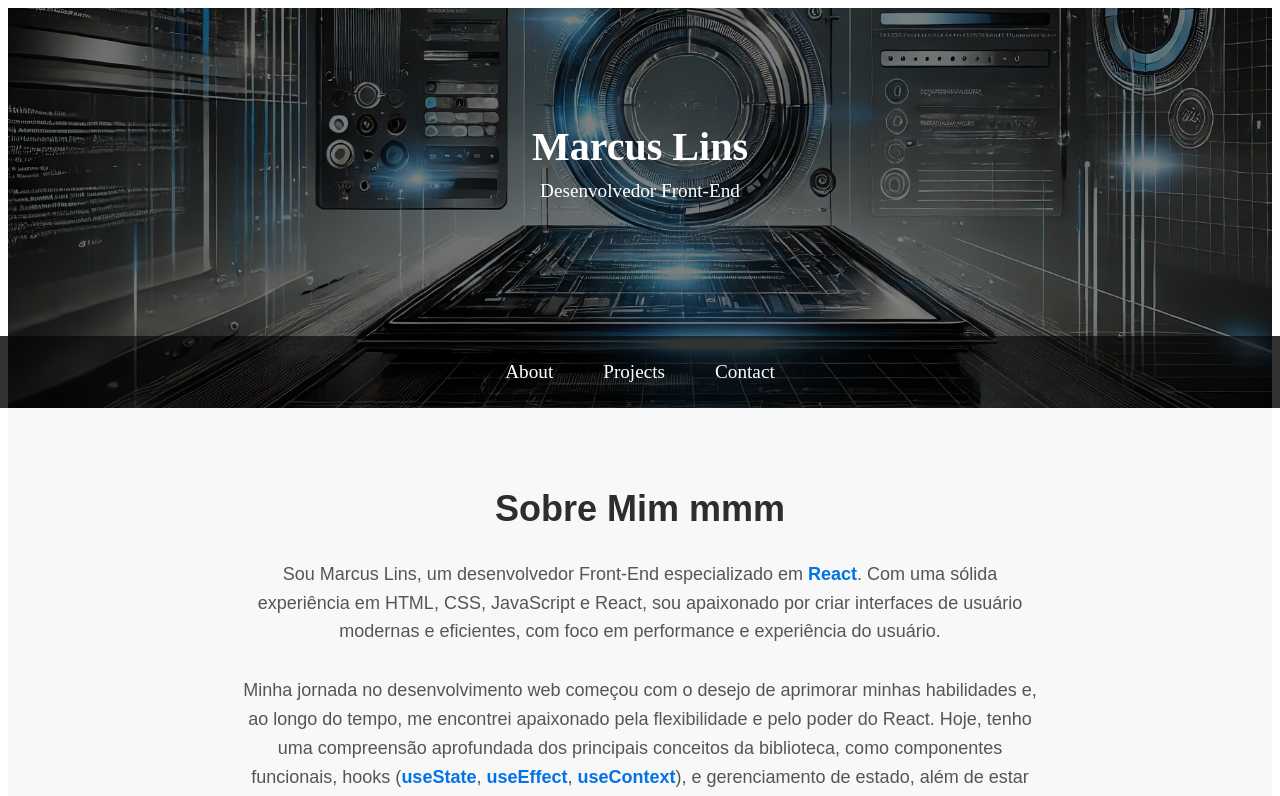
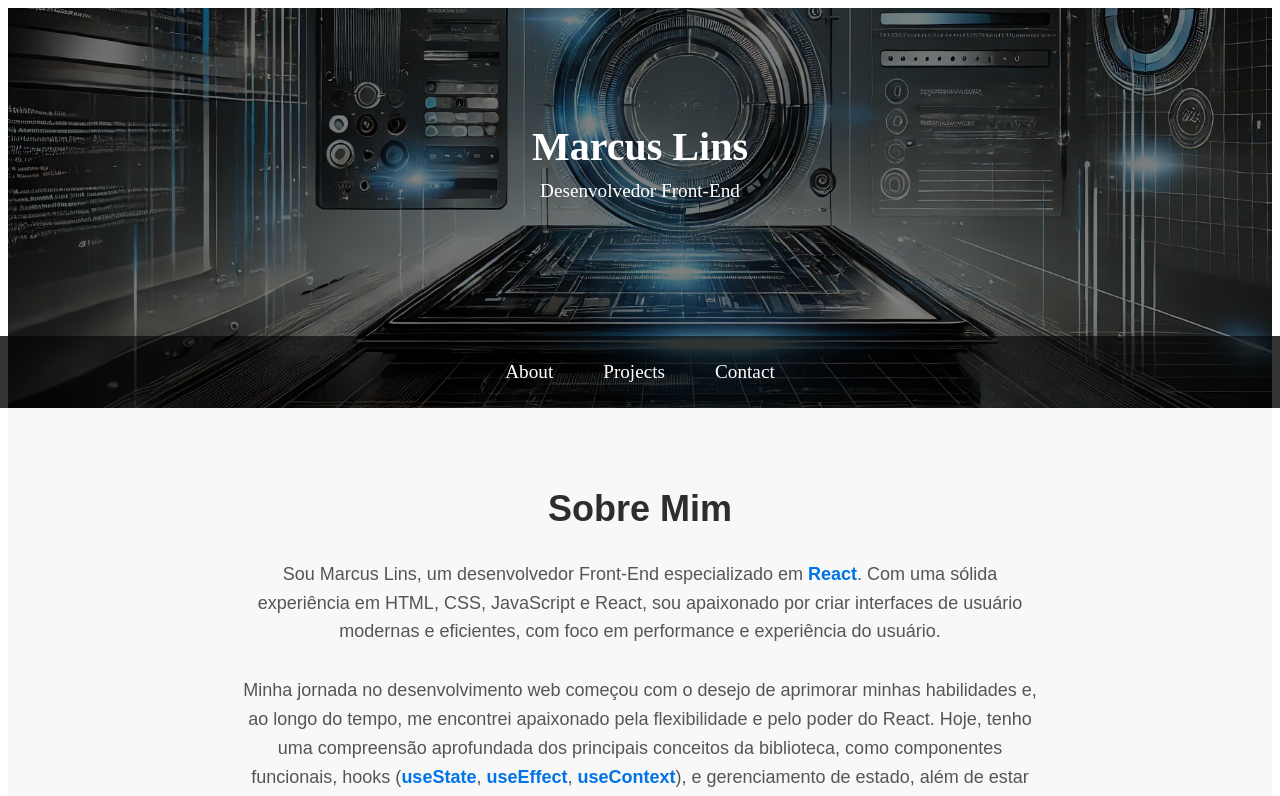
Before and after one commit to MarcussPablo/portfolio, a React (Vite) app: page / in a window 1280 px wide. Shown: the top 796 px of the page. Built offline with nearby package versions, Linux system fonts and the light colour scheme.

Commit message:
fim do teste

```diff
--- a/src/components/About/About.jsx
+++ b/src/components/About/About.jsx
@@ -4,7 +4,7 @@ import './About.css';
 const About = () => {
   return (
     <section className="about">
-      <h2>Sobre Mim mmm</h2>
+      <h2>Sobre Mim</h2>
       <p>
         Sou Marcus Lins, um desenvolvedor Front-End especializado em <strong>React</strong>. Com uma sólida experiência em HTML, CSS, JavaScript e React, sou apaixonado por criar interfaces de usuário modernas e eficientes, com foco em performance e experiência do usuário.
       </p>
```
